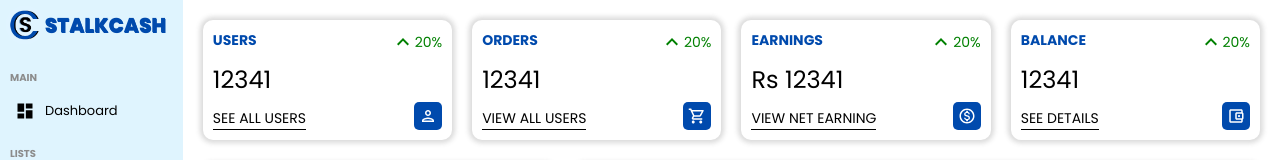
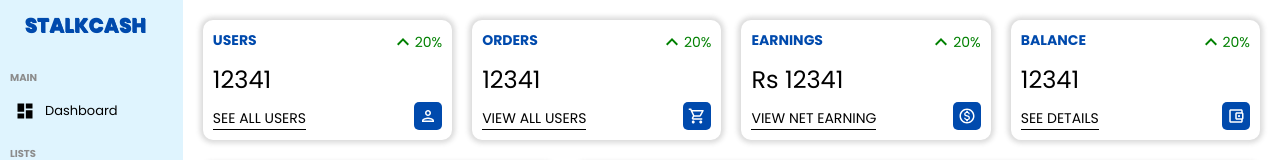
Before and after one commit to Garvit-Goyal/admin-app, a React (Create React App) app: page / in a window 1280 px wide. Shown: the top 160 px of the page. Built offline with nearby package versions, Linux system fonts and the light colour scheme.

Commit message:
Image Removed for Build

```diff
--- a/src/components/navbar/Navbar.jsx
+++ b/src/components/navbar/Navbar.jsx
@@ -41,7 +41,7 @@ const Navbar = () => {
                         <ListOutlinedIcon className="icon"/>
                     </div>
                     <div className="item">
-                        <img src={Avatar} alt="" className="avatar" />
+                        {/* <img src={Avatar} alt="" className="avatar" /> */}
                     </div>
                 </div>
             </div>
--- a/src/components/sidebar/Sidebar.jsx
+++ b/src/components/sidebar/Sidebar.jsx
@@ -21,7 +21,10 @@ const Sidebar = () => {
         <div className="sidebar">
             <div className="top">
                 <Link to={"/"} style={{ textDecoration: "none", cursor: "pointer" }}>
-                    <span className="logo"><img src={logo} alt="" className="logoImg" />STALKCASH</span>
+                    <span className="logo">
+                        {/* <img src="{logo}" alt="" className="logoImg" /> */}
+                        STALKCASH
+                    </span>
                 </Link>
             </div>
             <div className="center">
```
